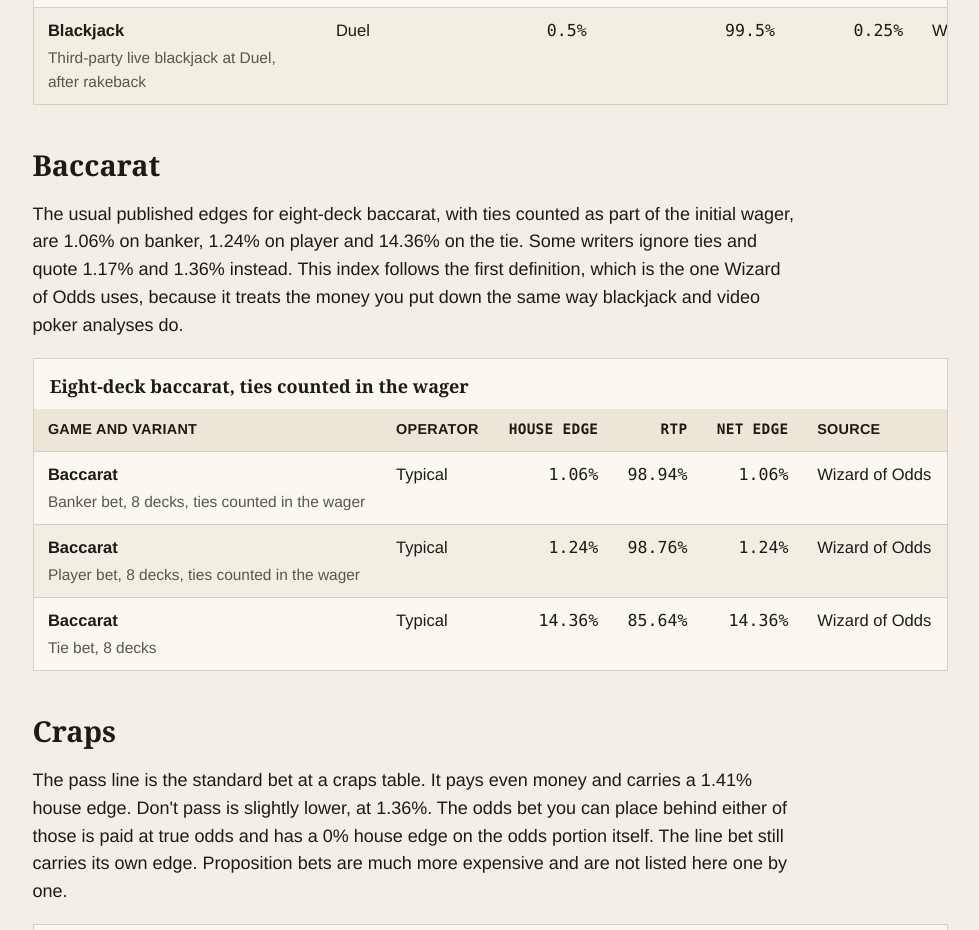
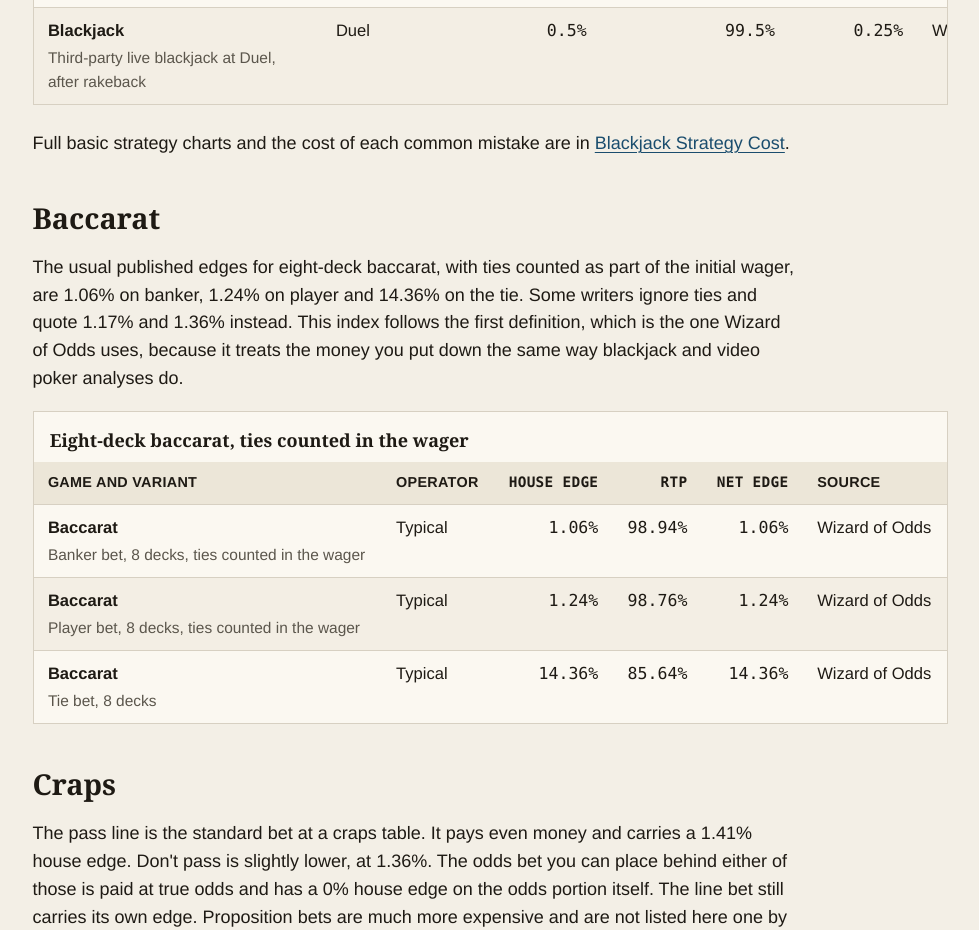
Before and after one commit to makedatskrilla/house-edge-index, a plain HTML site: page index.html in a window 1280 px wide. Shown: the part 3669-4599 px from the top of the page, without its empty margins (150-1129 px from the left). Drawn offline with Linux system fonts and the light colour scheme.

Commit message:
Link to blackjack strategy charts

```diff
--- a/index.html
+++ b/index.html
@@ -288,6 +288,7 @@ code, .file { font-family: ui-monospace, SFMono-Regular, Menlo, Consolas, monosp
 <td>WhyDuel</td>
 </tr>
 </tbody></table></div>
+      <p>Full basic strategy charts and the cost of each common mistake are in <a href="https://makedatskrilla.github.io/blackjack-strategy-cost/">Blackjack Strategy Cost</a>.</p>
     </section>
 
     <section id="baccarat">
```
